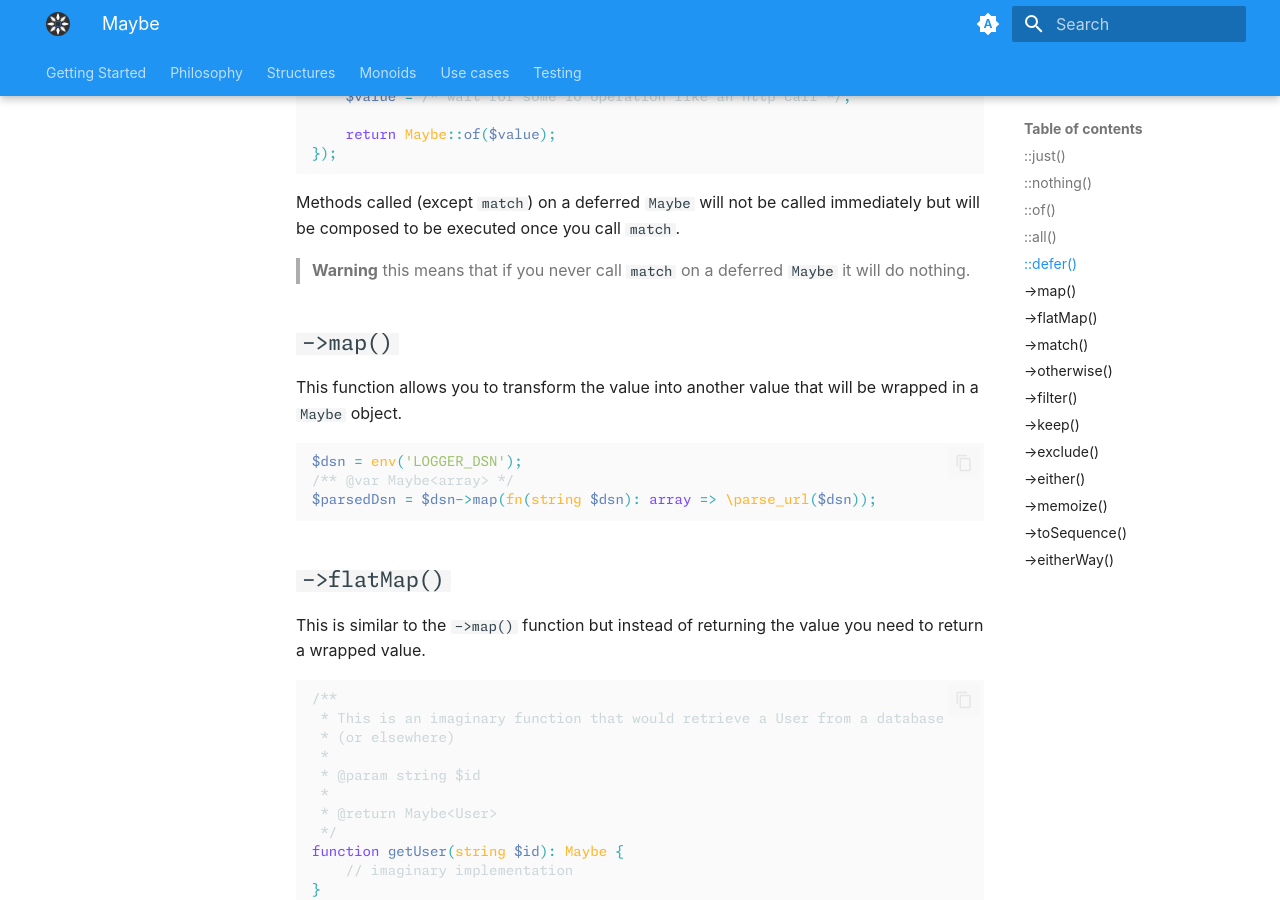
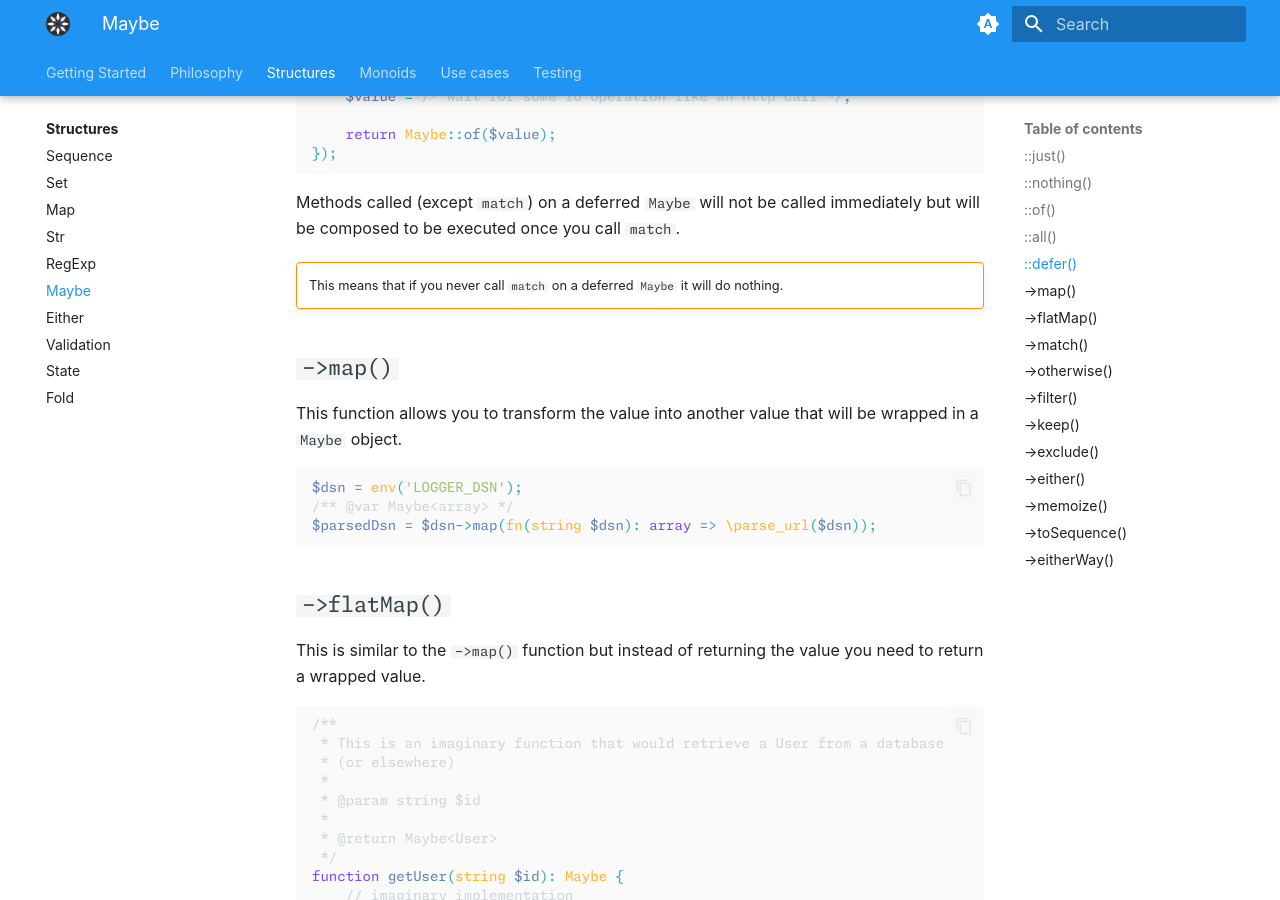
Before and after one commit to Innmind/Immutable, an MkDocs documentation site: the page built from docs/structures/maybe.md, in a window 1280 px wide and 900 px high, scrolled down 1445 px. Built offline with MkDocs 1.6.1 and Material for MkDocs 9.7.7, drawn with Linux system fonts in a browser that asks for light colours; plug-ins that fetch from the network failed and are left out; some of the changed text lies outside the part shown.

Commit message:
move maybe doc

````diff
--- a/docs/MAYBE.md
+++ b/docs/structures/maybe.md
@@ -62,7 +62,8 @@ $maybe = Maybe::defer(static function() {
 
 Methods called (except `match`) on a deferred `Maybe` will not be called immediately but will be composed to be executed once you call `match`.
 
-> **Warning** this means that if you never call `match` on a deferred `Maybe` it will do nothing.
+!!! warning ""
+    This means that if you never call `match` on a deferred `Maybe` it will do nothing.
 
 ## `->map()`
 
@@ -190,8 +191,8 @@ $vars = Sequence::of('DB_URL', 'MAILER_URL', /* and so on */)
     ->flatMap(static fn($var) => env($var)->toSequence());
 ```
 
-> **Note**
-> this example uses the `env` function defined at the start of this documentation.
+!!! note ""
+    This example uses the `env` function defined at the start of this documentation.
 
 This is equivalent to:
 
````
